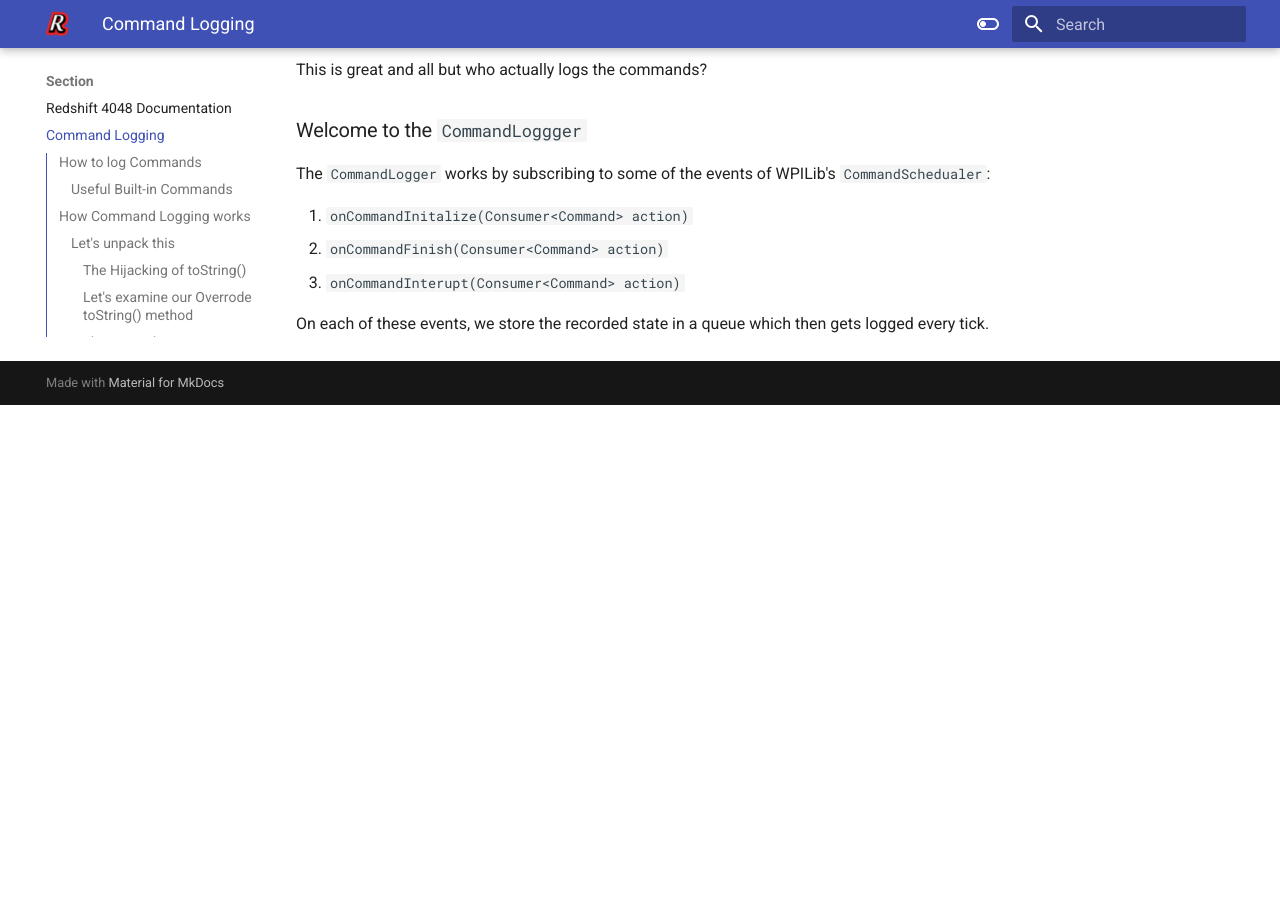
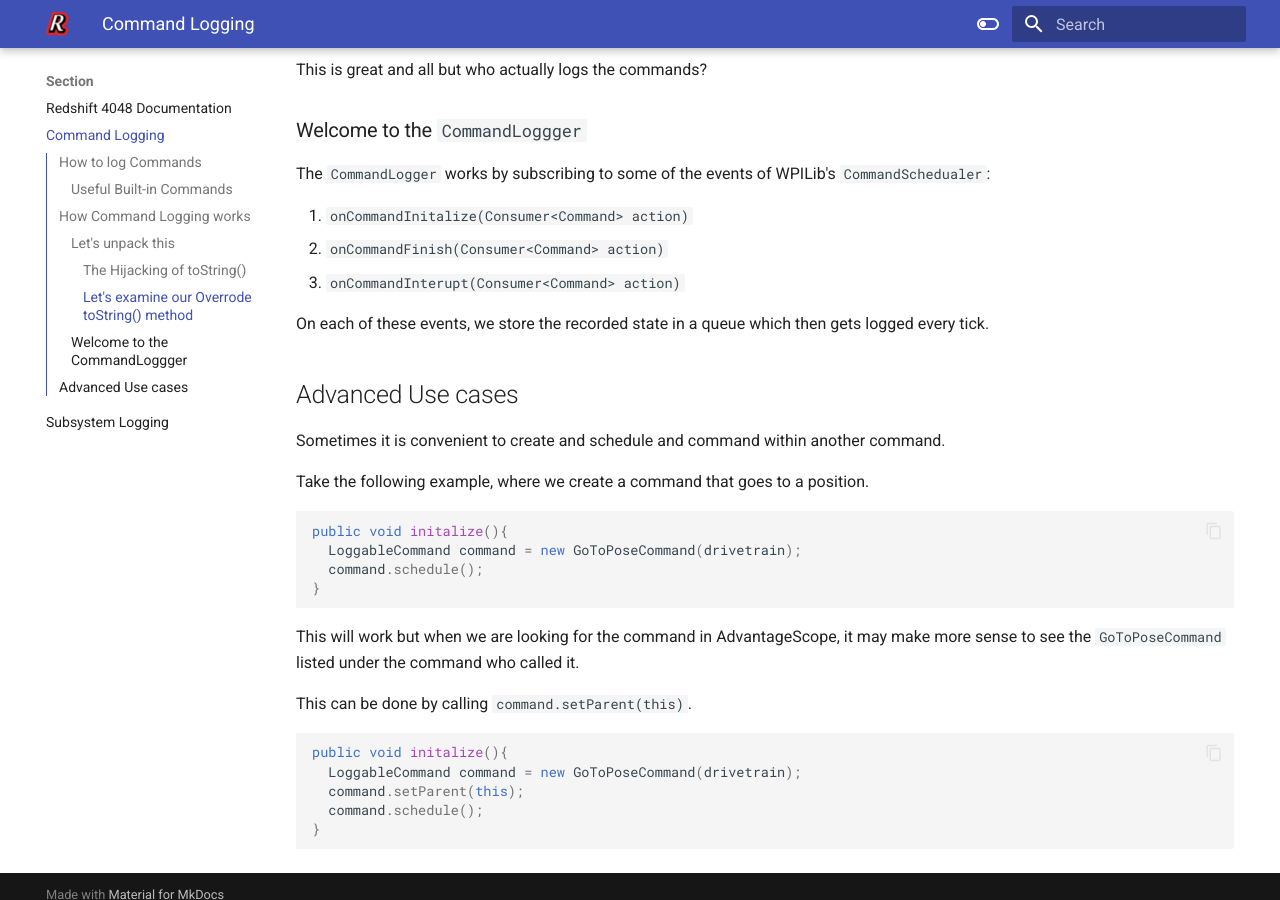
Before and after one commit to FRC4048/robot-docs, an MkDocs documentation site: the page built from docs/command-logging.md, in a window 1280 px wide and 900 px high, scrolled down 2097 px. Built offline with MkDocs 1.6.1 and Material for MkDocs 9.7.7, drawn with Linux system fonts in a browser that asks for light colours; before the commit the page ends 2502 px from its top, so only the background shows below that.

Commit message:
added information about calling command.setParent()

````diff
--- a/docs/command-logging.md
+++ b/docs/command-logging.md
@@ -104,3 +104,28 @@ The `CommandLogger` works by subscribing to some of the events of WPILib's `Comm
 3. `onCommandInterupt(Consumer<Command> action)`
 
 On each of these events, we store the recorded state in a queue which then gets logged every tick.
+
+## Advanced Use cases
+
+Sometimes it is convenient to create and schedule and command within another command.
+
+Take the following example, where we create a command that goes to a position.
+
+```java
+public void initalize(){
+  LoggableCommand command = new GoToPoseCommand(drivetrain);
+  command.schedule();
+}
+```
+
+This will work but when we are looking for the command in AdvantageScope, it may make more sense to see the `GoToPoseCommand` listed under the command who called it.
+
+This can be done by calling `command.setParent(this)`.
+
+```java
+public void initalize(){
+  LoggableCommand command = new GoToPoseCommand(drivetrain);
+  command.setParent(this);
+  command.schedule();
+}
+```
````
